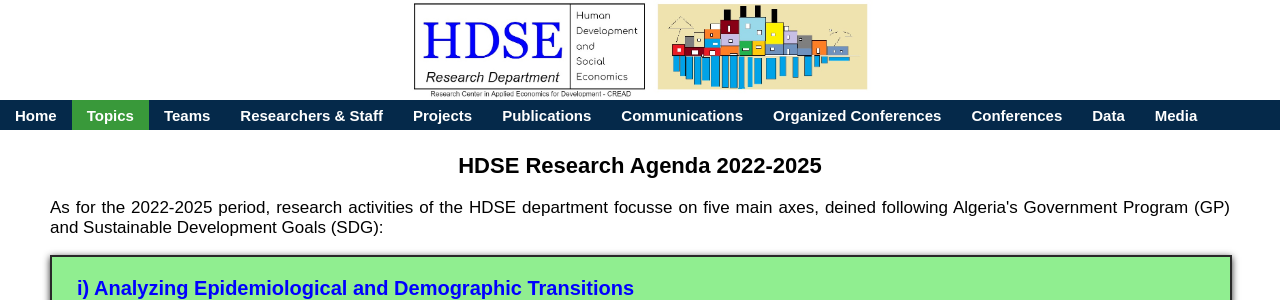
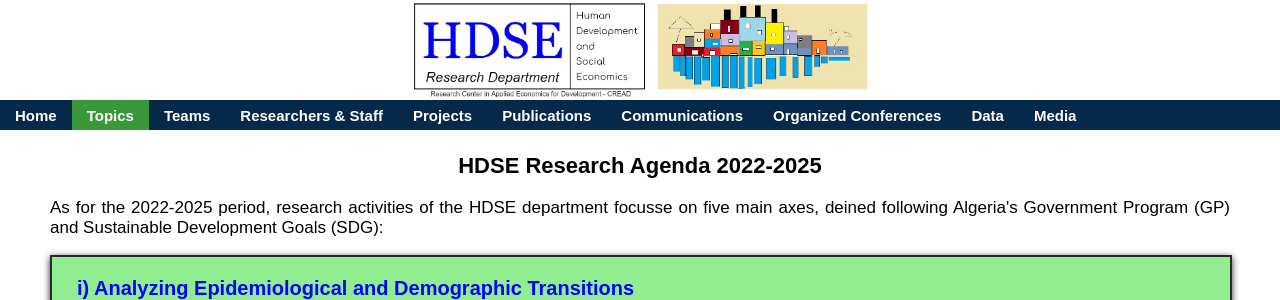
Before and after one commit to Farid-FLICI/farid-flici.github.io, a Jekyll site: the page topics.html, which Jekyll copies as it is, in a window 1280 px wide. Shown: the top 300 px of the page. Built offline with Jekyll 4.4.1, drawn with Linux system fonts in a browser that asks for light colours.

Commit message:
Update topics.html

```diff
--- a/topics.html
+++ b/topics.html
@@ -45,7 +45,6 @@
             <li><a href="services.html"> Publications        </a></li>
             <li><a href="products.html"> Communications      </a></li>
             <li><a href="support.html" > Organized Conferences</a></li>
-            <li><a href="support.html" > Conferences         </a></li>
             <li><a href="blog.html"    > Data                </a></li>
             <li><a href="blog.html"    > Media               </a></li>
 
@@ -57,7 +56,7 @@
      Government Program (GP) and Sustainable Development Goals (SDG):    </p>
 
   <div class="container">
-    <div class="header2"><h3> i) Analyzing Epidemiological and Demographic Transitions </h2></div>
+    <div class="header2"><h3> i) Analyzing Epidemiological and Demographic Transitions </h3></div>
   <div class="mainbody">
   <h4> Theme 1 – Analyzing the Epidemiological Transition in Algeria for a More Adapted Healthcare System; (SDG3, SDG10, GP-3-1.1) </h4>
    <p> Epidemiological transition translates as a shift from a situation dominated by communicable diseases as a main cause of death into
@@ -81,7 +80,7 @@
   </div>
 
   <div class="container">
-  <div class="header2"><h3> ii) Improving Social Protection System for more Efficiency and Longer Sustainability </h2></div>
+  <div class="header2"><h3> ii) Improving Social Protection System for more Efficiency and Longer Sustainability </h3></div>
   <div class="mainbody">
   <h4> Theme 1 - Expanding Social Protection and Poverty Alleviation Policies; (SDG1; GP-1-2.3.2, GP-1-2.5.7; GP-3-3.2) </h4>
     <p> Non contributive social protection program aims mainly at alleviate poverty and prevent from falling into poverty.
```
